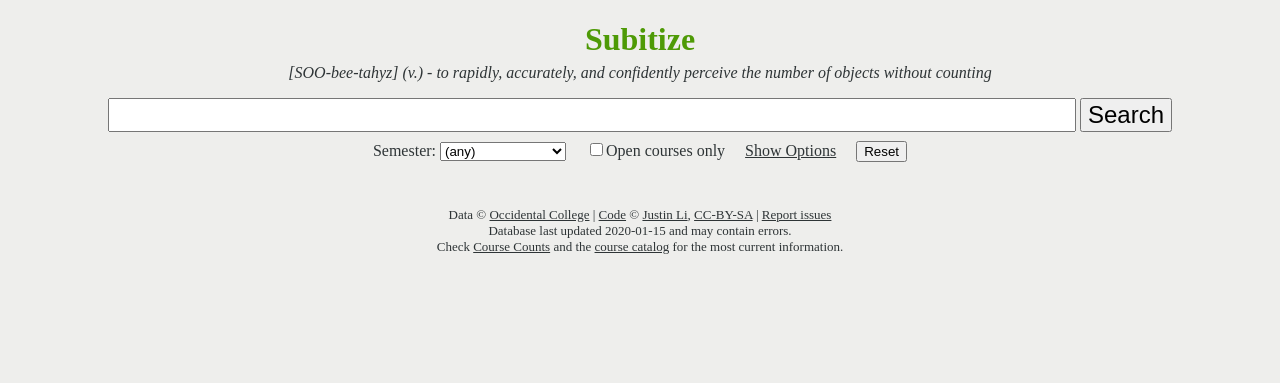
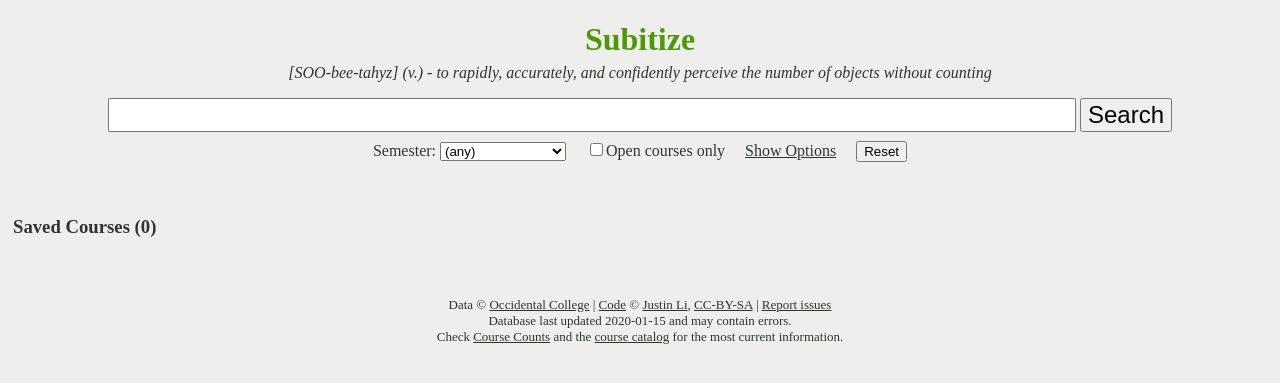
Before and after one commit to justinnhli/subitize, a Flask app: template templates/base.html in a window 1280 px wide. Shown: the top 383 px of the page. Run offline with Flask 2, Linux system fonts and the light colour scheme; the template is opened without the code that fills it: most values are stand-ins (such as "Sample title", 1, 10 or a date in 2020); parts of the project's set-up code (start-up, migrations or seed data) failed here and were passed over; some libraries are stand-ins or nearby versions.

Commit message:
hash saved courses
Still to do:

* minimize saved courses and search results sections

```diff
--- a/static/css/style.css
+++ b/static/css/style.css
@@ -9,6 +9,8 @@ tr:first-child th {border-bottom:2px solid #D3D7CF;}
 tr th:first-child, tr td:first-child {border-left-style:none;}
 tr th:last-child, tr td:last-child {border-right-style:none;}
 tr td {padding-top:3px; padding-bottom:3px;}
+abbr {cursor:help;}
+a abbr {cursor:pointer;}
 
 body > div {margin-top:1em; text-align:center;}
 #tagline {font-style:italic; margin-top:-1em;}
@@ -21,6 +23,7 @@ body > div {margin-top:1em; text-align:center;}
 #course-listing {margin-top:2em;}
 #course-table {width:100%;}
 #course-table tbody {text-align:left;}
+#course-table tbody.separator {display:none;}
 #course-table tbody:hover tr {background-color:#D3D7CF;}
 #course-table tbody:hover tr td {border-color:#BABDB6;}
 #course-table tbody tr.description td {border-style:none; padding-left:1em;}
--- a/static/js/main.js
+++ b/static/js/main.js
@@ -17,29 +17,32 @@ $(function () {
             var metadata = response.metadata;
             var results = response.results;
             // change url first so it can be used in links in the result
-            history.pushState(null, "Subitize - Course Counts at a Glance", location.origin + "?" + metadata.parameters);
+            history.pushState(null, "Subitize - Course Counts at a Glance", location.origin + "?" + metadata.parameters + location.hash);
             // clear previous search results
+            $(".search-results").remove();
             $(".search-result").remove();
             // repopulate search results
-            if (results.length === 0) {
-                $("#course-table").append("<tr class=\"search-result\"><td colspan=\"9\"><h3>No courses found.</h3></td></tr>");
-            } else {
-                populate_search_results(metadata, results);
-            }
-            enable_more_info_toggle()
+            var search_results_heading = $("#search-results-heading h3");
+            search_results_heading.html("Search Results (" + results.length + ")");
+            populate_search_results(metadata, results);
+            enable_more_info_toggle();
+            save_saved_courses();
         });
     }
 
     function populate_search_results(metadata, results) {
-        var course_table = $("#course-table");
-        course_table.append("<tbody id=\"search-result-tbody\" class=\"search-result\"><tr><td colspan=\"9\"><h3>Search Results</h3></td></tr></tbody>");
-        course_table.append(build_search_results_header(metadata.sorted));
-        for (var i = 0; i < results.length; i += 1) {
-            course_table.append(build_search_result_row(metadata, results[i], ["search-result"]));
+        var search_results_heading = $("#search-results-heading");
+        if (results.length === 0) {
+            return;
+        }
+        search_results_heading.after(build_search_results_header("search-results", metadata.sorted));
+        var search_results_header = $("#search-results-header");
+        for (var i = results.length - 1; i >= 0; i -= 1) {
+            search_results_header.after(build_course_listing_row(results[i]));
         }
     }
 
-    function build_search_results_header(sort) {
+    function build_search_results_header(section, sort) {
         var headings = [
             {id:"semester", label:"Semester"},
             {id:"course", label:"Course (Section)"},
@@ -51,23 +54,14 @@ $(function () {
             {id:"seats", label:"Seats"}
         ];
         var html = [];
-        if (sort) {
-            html.push("<tbody class=\"heading search-result\">");
-        } else {
-            html.push("<tbody class=\"saved-courses\">");
-        }
+        html.push("<tbody id=\"" + section + "-header\" class=\"" + section + "\">");
         html.push("<tr>");
-        if (sort) {
-            html.push("<th>+</th>");
-        } else {
-            html.push("<th>-</th>");
-        }
-
+        html.push("<th></th>");
         for (var i = 0; i < headings.length; i += 1) {
             var heading = headings[i];
             html.push("<th>");
             if (sort) {
-                html.push("<a href=\"" + location + "&sort=" + heading.id + "\">");
+                html.push("<a href=\"/" + location.search + "&sort=" + heading.id + location.hash + "\">");
             }
             html.push(heading.label);
             if (sort) {
@@ -82,42 +76,49 @@ $(function () {
         return html.join("");
     }
 
-    function build_search_result_row(metadata, result, classes) {
+    function build_course_listing_row(result, classname) {
         var tbody = $("<tbody></tbody>").append(tr);
-        for (var i = 0; i < classes.length; i += 1) {
-            tbody.addClass(classes[i]);
+        if (classname === undefined) {
+            tbody.addClass("search-result");
+        } else {
+            tbody.addClass("saved-course");
+            tbody.addClass(classname);
         }
         var tr = $("<tr></tr>");
-        tr.append(build_search_result_save_checkbox(metadata, result));
-        tr.append(build_search_result_semester_cell(metadata, result));
-        tr.append(build_search_result_course_cell(metadata, result));
-        tr.append(build_search_result_title_cell(metadata, result));
-        tr.append(build_search_result_units_cell(metadata, result));
-        tr.append(build_search_result_instructors_cell(metadata, result));
-        tr.append(build_search_result_meetings_cell(metadata, result));
-        tr.append(build_search_result_cores_cell(metadata, result));
-        tr.append(build_search_result_seats_cell(metadata, result));
+        tr.append(build_search_result_save_checkbox(result));
+        tr.append(build_search_result_semester_cell(result));
+        tr.append(build_search_result_course_cell(result));
+        tr.append(build_search_result_title_cell(result));
+        tr.append(build_search_result_units_cell(result));
+        tr.append(build_search_result_instructors_cell(result));
+        tr.append(build_search_result_meetings_cell(result));
+        tr.append(build_search_result_cores_cell(result));
+        tr.append(build_search_result_seats_cell(result));
         tbody.append(tr);
         if (result.info) {
-            tbody.append(build_search_result_info_row(metadata, result));
+            tbody.append(build_search_result_info_row(result));
         }
-        return tbody
+        return tbody;
     }
 
-    function build_search_result_save_checkbox(metadata, result) {
+    function build_search_result_save_checkbox(result) {
         var checkbox = $("<input type=\"checkbox\">");
+        checkbox.addClass(result.id + "-checkbox");
+        if (saved_courses.hasOwnProperty(result.id)) {
+            checkbox.prop("checked", "checked");
+        }
         checkbox.click(function () {
-            save_course_checkbox_handler(checkbox, metadata, result);
+            save_course_checkbox_handler(checkbox, result);
         });
         return checkbox;
     }
 
-    function build_search_result_semester_cell(metadata, result) {
+    function build_search_result_semester_cell(result) {
         var html = [];
         var url = "";
         html.push("<td>");
-        url = location.origin;
-        url += "?advanced=" + metadata.advanced;
+        url = "/";
+        url += "?advanced=false";
         url += "&semester=" + result.semester.code;
         html.push("<a href=\"" + url + "\">");
         html.push(result.semester.year + " " + result.semester.season);
@@ -126,11 +127,11 @@ $(function () {
         return html.join("");
     }
 
-    function build_search_result_course_cell(metadata, result) {
+    function build_search_result_course_cell(result) {
         var html = [];
         var url = "";
         html.push("<td>");
-        url = location.origin;
+        url = "/";
         url += "?advanced=true";
         url += "&department=" + result.department.code;
         html.push("<a href=\"" + url + "\">");
@@ -150,7 +151,7 @@ $(function () {
         return html.join("");
     }
 
-    function build_search_result_title_cell(metadata, result) {
+    function build_search_result_title_cell(result) {
         var html = [];
         html.push("<td>");
         html.push(result.title);
@@ -162,7 +163,7 @@ $(function () {
         return html.join("");
     }
 
-    function build_search_result_units_cell(metadata, result) {
+    function build_search_result_units_cell(result) {
         var html = [];
         html.push("<td>");
         html.push(result.units);
@@ -170,7 +171,7 @@ $(function () {
         return html.join("");
     }
 
-    function build_search_result_instructors_cell(metadata, result) {
+    function build_search_result_instructors_cell(result) {
         var html = [];
         var url = "";
         html.push("<td>");
@@ -179,7 +180,7 @@ $(function () {
         } else {
             for (var i = 0; i < result.instructors.length; i += 1) {
                 var instructor = result.instructors[i];
-                url = location.origin;
+                url = "/";
                 url += "?advanced=true";
                 url += "&semester=" + result.semester.code;
                 url += "&instructor=" + instructor.system_name;
@@ -196,7 +197,7 @@ $(function () {
         return html.join("");
     }
 
-    function build_search_result_meetings_cell(metadata, result) {
+    function build_search_result_meetings_cell(result) {
         var html = [];
         html.push("<td>");
         if (result.meetings.length === 0) {
@@ -235,16 +236,16 @@ $(function () {
         return html.join("");
     }
 
-    function build_search_result_cores_cell(metadata, result) {
+    function build_search_result_cores_cell(result) {
         var html = [];
         var url = "";
         html.push("<td>");
         for (var i = 0; i < result.cores.length; i += 1) {
             var core = result.cores[i];
-            url = location.origin;
+            url = "/";
             url += "?advanced=true";
             url += "&semester=" + result.semester.code;
-            url += "&core=" + core.coe;
+            url += "&core=" + core.code;
             html.push("<a href=\"" + url + "\">");
             html.push("<abbr title=\"" + core.name + "\">");
             html.push(core.code);
@@ -257,7 +258,7 @@ $(function () {
         return html.join("");
     }
 
-    function build_search_result_seats_cell(metadata, result) {
+    function build_search_result_seats_cell(result) {
         var html = [];
         html.push("<td>");
         var title = [];
@@ -277,7 +278,7 @@ $(function () {
         return html.join("");
     }
 
-    function build_search_result_info_row(metadata, result) {
+    function build_search_result_info_row(result) {
         var html = [];
         html.push("<tr class=\"description\" style=\"display:none;\">");
         html.push("<td></td><td></td><td></td>");
@@ -303,46 +304,102 @@ $(function () {
     }
 
     function build_saved_courses_table() {
-        var course_table = $("#course-table");
-        course_table.append("<tbody class=\"saved-courses\"><tr><td colspan=\"9\"><h3 id=\"saved-courses-heading\"></h3></td></tr></tbody>");
-        course_table.append(build_search_results_header(null));
+        var saved_courses_separator = $("#saved-courses-separator");
+        $("#saved-courses-heading").after(build_search_results_header("saved-courses", null));
         update_saved_courses_display();
     }
 
     function update_saved_courses_display() {
-        $("#saved-courses-heading").html("Saved Courses (" + saved_courses_list.length + ")");
+        $("#saved-courses-heading h3").html("Saved Courses (" + saved_courses_list.length + ")");
         if (saved_courses_list.length === 0) {
             $(".saved-courses").hide();
         } else {
             $(".saved-courses").show();
+            saved_courses_list.sort();
+            $(".saved-course").remove();
+            for (var i = saved_courses_list.length - 1; i >= 0; i -= 1) {
+                var course_id = saved_courses_list[i];
+                var course = saved_courses[course_id];
+                $("#saved-courses-header").after(build_course_listing_row(course, course.id));
+            }
         }
     }
 
-    function save_course_checkbox_handler(checkbox, metadata, result) {
+    function save_course_checkbox_handler(checkbox, result) {
         if (checkbox.prop("checked")) {
-            save_course(metadata, result);
+            save_course(result);
         } else {
-            unsave_course(metadata, result);
+            unsave_course(result);
         }
         update_saved_courses_display();
+        save_saved_courses();
     }
 
-    function save_course(metadata, result) {
-        if (result.id in saved_courses) {
+    function save_course(result) {
+        if (saved_courses.hasOwnProperty(result.id)) {
             return;
         }
         saved_courses_list.push(result.id);
         saved_courses[result.id] = result;
-        $("#search-result-tbody").before(build_search_result_row(metadata, result, [result.id]));
+        saved_courses_list.sort();
     }
 
-    function unsave_course(metadata, result) {
-        if (!(result.id in saved_courses)) {
+    function unsave_course(result) {
+        if (!saved_courses.hasOwnProperty(result.id)) {
             return;
         }
         saved_courses_list.splice(saved_courses_list.indexOf(result.id), 1);
         delete saved_courses[result.id];
         $("tbody." + result.id).remove();
+        $("." + result.id + "-checkbox").prop("checked", false);
+    }
+
+    function param(obj) {
+        return $.param(obj, false);
+    }
+
+    function deparam(str) {
+        var obj = {};
+        str.replace(/([^=&]+)=([^&]*)/g, function(m, key, value) {
+            obj[decodeURIComponent(key)] = decodeURIComponent(value);
+        });
+        return obj;
+    }
+
+    function load_saved_courses() {
+        var hash = deparam(location.hash.substring(1));
+        if (hash["list"] !== undefined) {
+            saved_courses_list = JSON.parse(atob(hash["list"]));
+            saved_courses = JSON.parse(atob(hash["dict"]));
+            update_saved_courses_display();
+            save_saved_courses();
+        }
+    }
+
+    function save_saved_courses() {
+        if (saved_courses_list.length > 0) {
+            location.hash = param({
+                "list": btoa(JSON.stringify(saved_courses_list)),
+                "dict": btoa(JSON.stringify(saved_courses))
+            });
+        } else {
+            location.hash = "";
+        }
+        // update all links on the page
+        $("a").each(function () {
+            var a = $(this);
+            if (!a.attr("href").startsWith("/")) {
+                return;
+            }
+            var index = a.attr("href").lastIndexOf("#");
+            var url = "";
+            if (index !== -1) {
+                url = a.attr("href").substring(0, index);
+            } else {
+                url = a.attr("href");
+            }
+            a.attr("href", url + location.hash);
+        });
     }
 
     function enable_more_info_toggle() {
@@ -415,6 +472,7 @@ $(function () {
         // TODO set values of advanced options with javascript
         $("#advanced-toggle").click().click();
         build_saved_courses_table();
+        load_saved_courses();
         if (location.search) {
             search_from_parameters(location.search.substring(1));
         }
--- a/templates/base.html
+++ b/templates/base.html
@@ -9,12 +9,16 @@
 </head>
 <body>
     <div>
-        <h1><a href="/">Subitize</a></h1>
+        <h1><a id="title-link" href="/">Subitize</a></h1>
         <p id="tagline">[SOO-bee-tahyz] (v.) - to rapidly, accurately, and confidently perceive the number of objects without counting</p>
     </div>
     {% include 'search-form.html' %}
     <div id="course-listing">
         <table id="course-table">
+            <tbody id="saved-courses-separator" class="separator"><tr><td colspan="9"></td></tr></tbody>
+            <tbody id="saved-courses-heading"><tr><td colspan="9"><h3></h3></td></tr></tbody>
+            <tbody id="search-results-separator" class="separator"><tr><td colspan="9"></td></tr></tbody>
+            <tbody id="search-results-heading"><tr><td colspan="9"><h3></h3></td></tr></tbody>
         </table>
     </div>
     <div id="footer">
```
